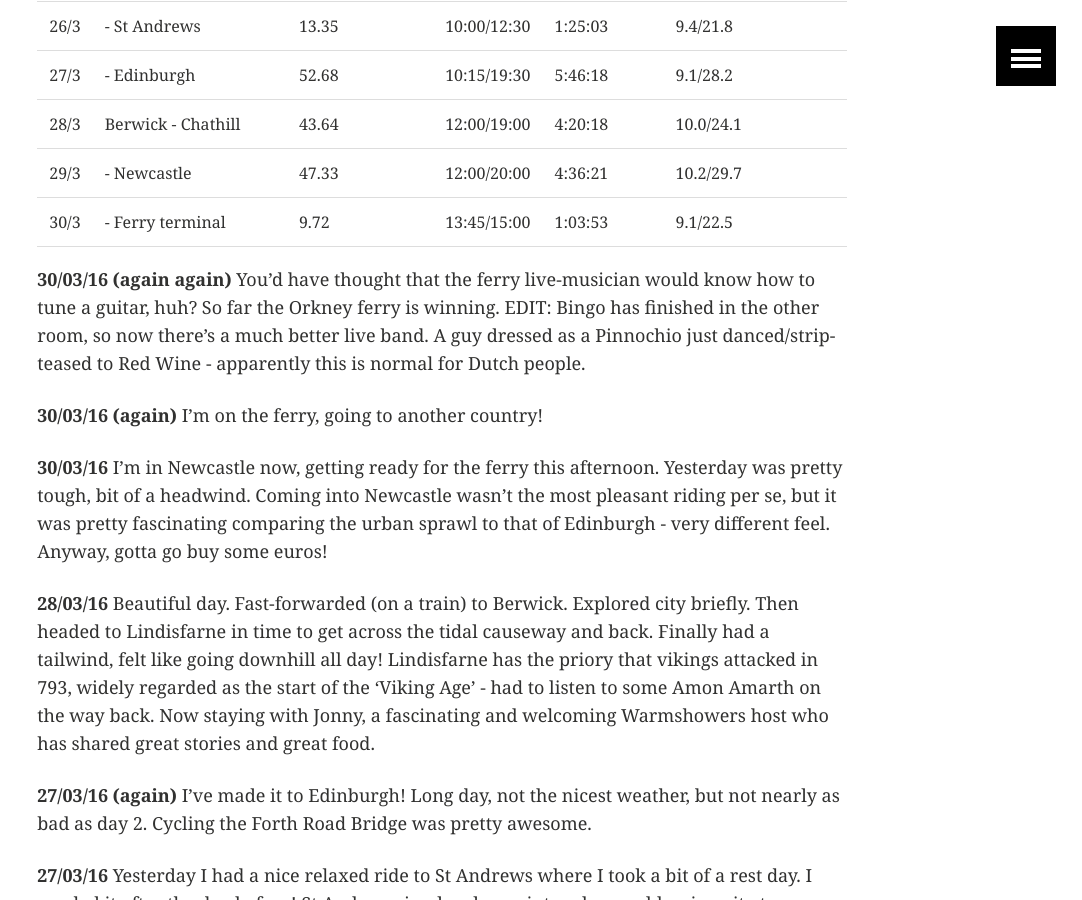
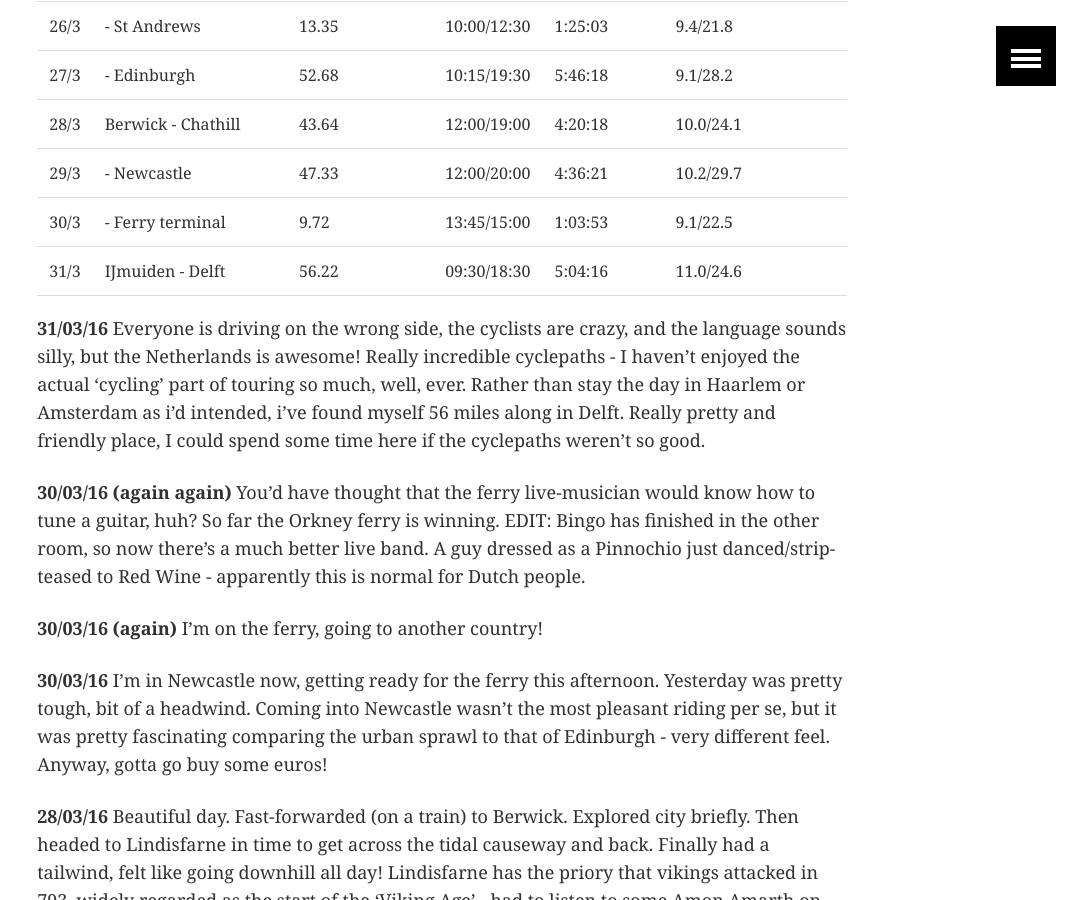
Before and after one commit to ArthurStart/git-blog, a Jekyll site: the page built from _posts/touring/2016-03-24-Quick-Update.md, in a window 1280 px wide and 900 px high, scrolled down 460 px. Shown: the whole window, without its empty margins (198-1280 px from the left). Built offline with Jekyll 4.4.1, drawn with Linux system fonts in a browser that asks for light colours; comment, search, counter and statistics services are not loaded.

Commit message:
Updated updated from Delft

```diff
--- a/_posts/touring/2016-03-24-Quick-Update.md
+++ b/_posts/touring/2016-03-24-Quick-Update.md
@@ -17,6 +17,10 @@ image:
 | 28/3 | Berwick - Chathill     | 43.64 | 12:00/19:00 | 4:20:18 | 10.0/24.1 |
 | 29/3 | - Newcastle            | 47.33 | 12:00/20:00 | 4:36:21 | 10.2/29.7 |
 | 30/3 | - Ferry terminal       |  9.72 | 13:45/15:00 | 1:03:53 |  9.1/22.5 |
+| 31/3 | IJmuiden - Delft       | 56.22 | 09:30/18:30 | 5:04:16 | 11.0/24.6 |
+
+**31/03/16**
+Everyone is driving on the wrong side, the cyclists are crazy, and the language sounds silly, but the Netherlands is awesome! Really incredible cyclepaths - I haven't enjoyed the actual 'cycling' part of touring so much, well, ever. Rather than stay the day in Haarlem or Amsterdam as i'd intended, i've found myself 56 miles along in Delft. Really pretty and friendly place, I could spend some time here if the cyclepaths weren't so good.
 
 **30/03/16 (again again)**
 You'd have thought that the ferry live-musician would know how to tune a guitar, huh? So far the Orkney ferry is winning.
```
